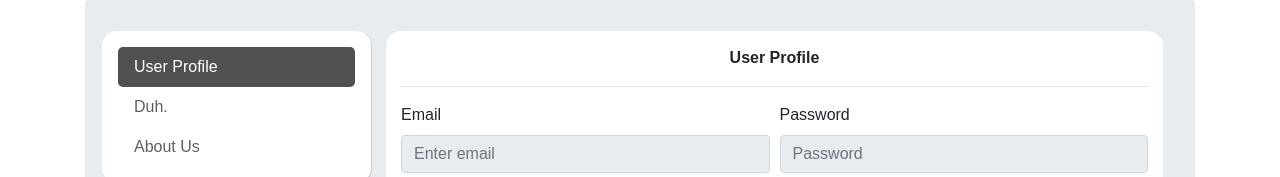
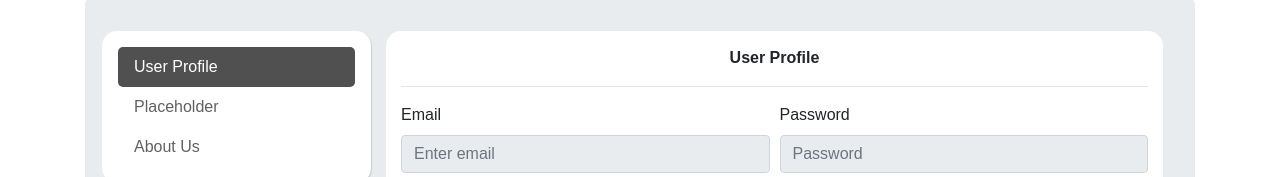
Before and after one commit to bobeatslollipop/Metch_up, a React (Create React App) app: page /usercenter in a window 1280 px wide. Shown: the part 103-280 px from the top of the page. Built offline with nearby package versions, Linux system fonts and the light colour scheme; no server answers.

Commit message:
Update UserCenter.js

```diff
--- a/src/containers/UserCenter.js
+++ b/src/containers/UserCenter.js
@@ -18,7 +18,7 @@ export default function UserCenter(props) {
                   <Nav.Link eventKey="first">User Profile</Nav.Link>
                 </Nav.Item>
                 <Nav.Item>
-                  <Nav.Link eventKey="second" >Duh.</Nav.Link>
+                  <Nav.Link eventKey="second" >Placeholder</Nav.Link>
                 </Nav.Item>
                 <Nav.Item>
                   <Nav.Link eventKey="third" >About Us</Nav.Link>
```
